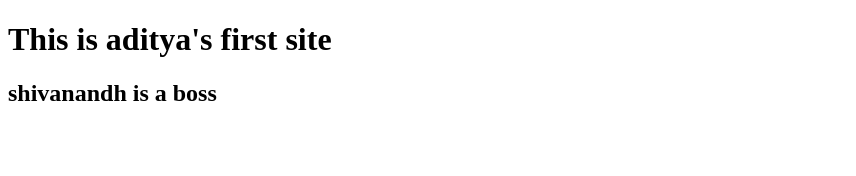
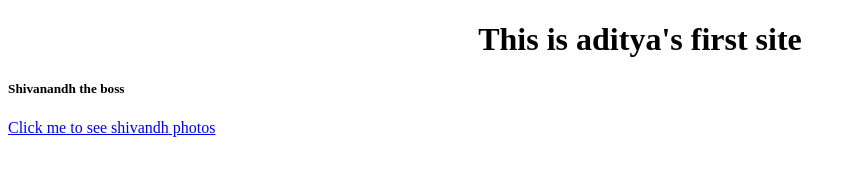
Before and after one commit to aditya18-10-1997/aditya18-10-1997.github.io, a plain HTML site: page index.html in a window 1280 px wide. Shown: the whole page, without its empty margins (0-856 px from the left). Drawn offline with Linux system fonts and the light colour scheme.

Commit message:
Update index.html
photo added

```diff
--- a/index.html
+++ b/index.html
@@ -7,7 +7,8 @@
     <title>Document</title>
 </head>
 <body>
-    <h1>This is aditya's first site</h1>
-    <h2>shivanandh is a boss</h2>
+    <h1 style="text-align: center;">This is aditya's first site</h1>
+    <h5>Shivanandh the boss</h5>
+    <a href="https://www.pexels.com/photo/close-up-photography-of-tiger-792381/">Click me to see shivandh photos</a>
 </body>
 </html>
```
